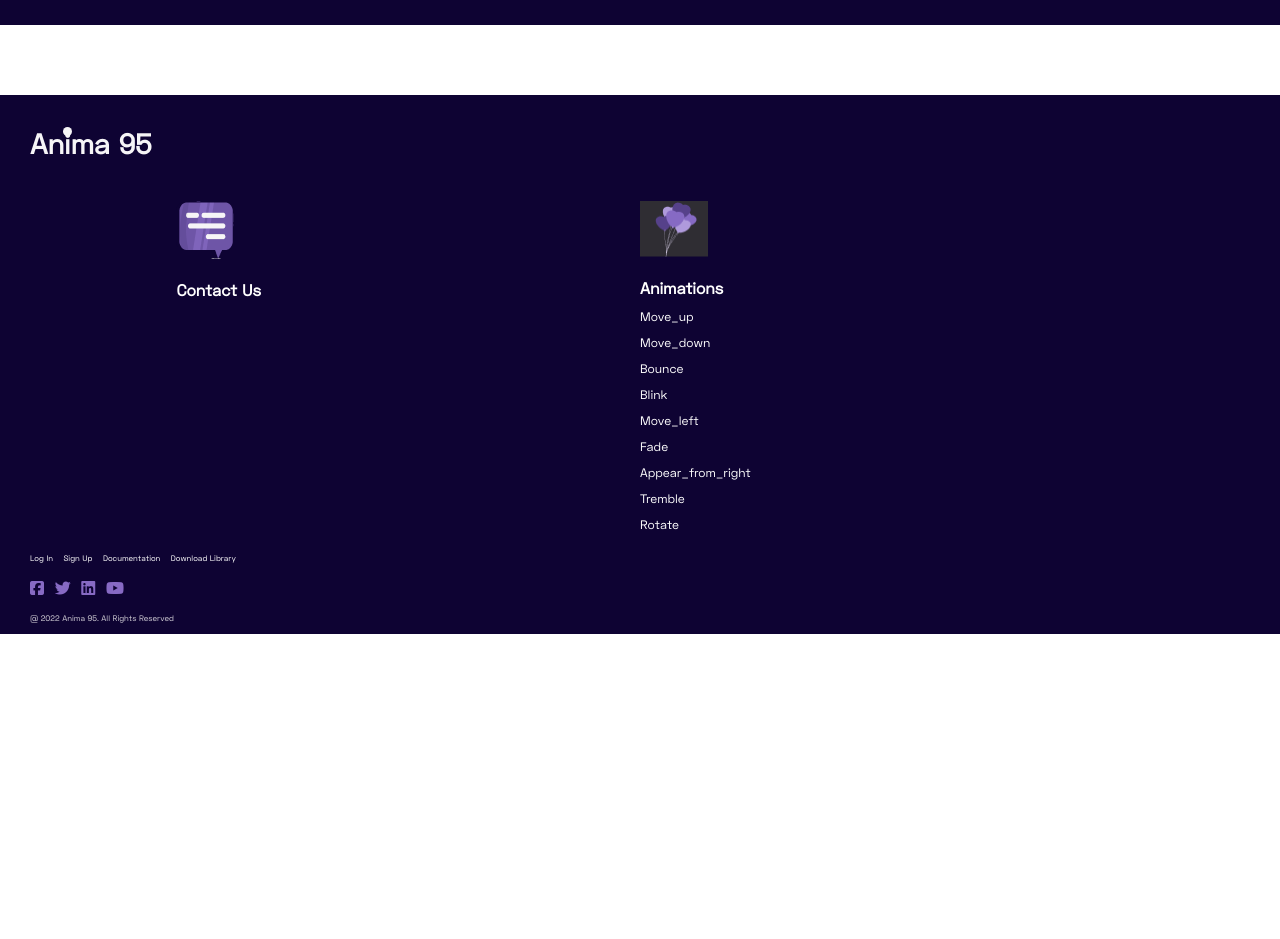
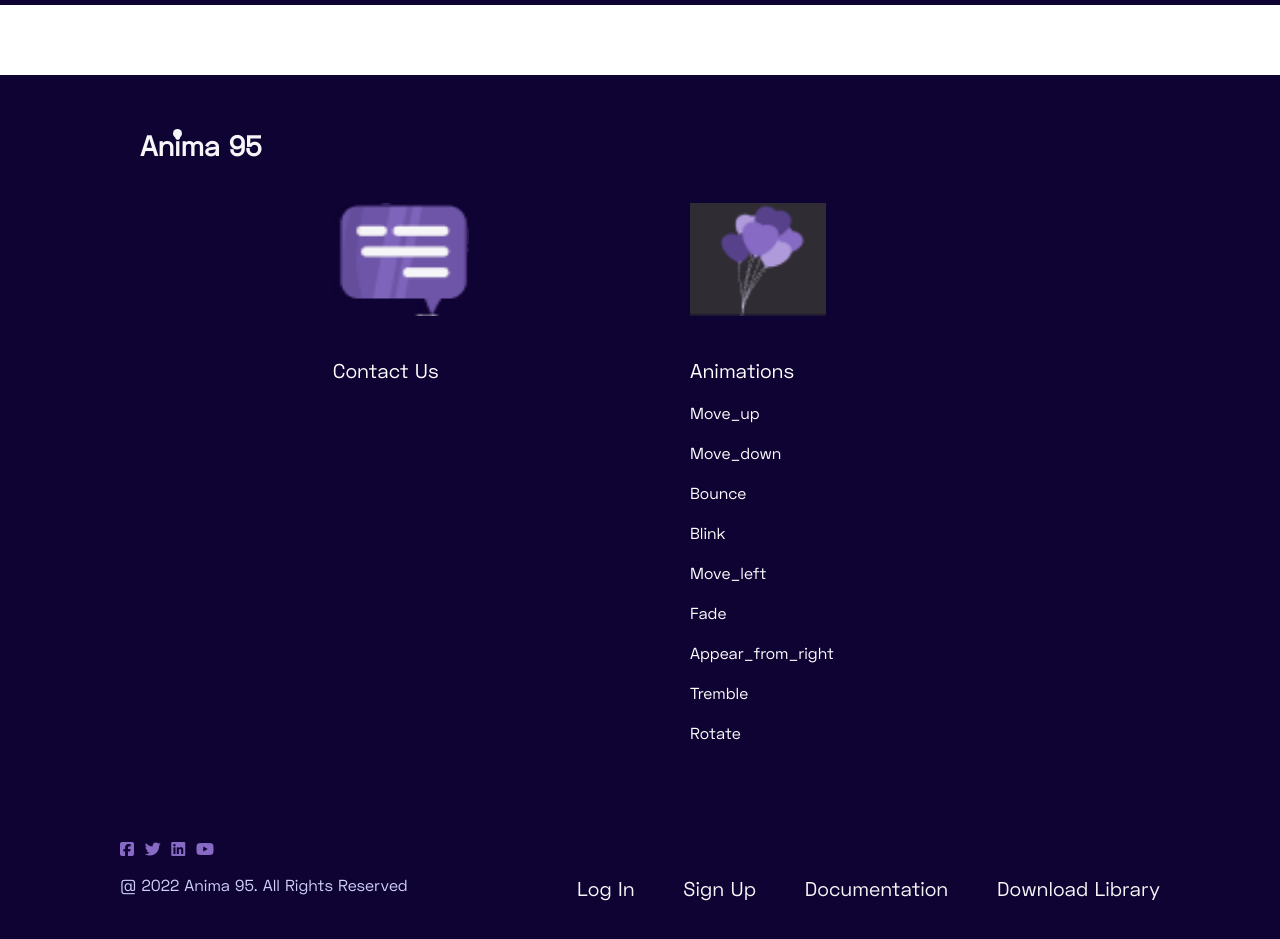
Before and after one commit to ajani-m1704425/hompage, a website: page index.html in a window 1280 px wide. Shown: the part 3660-4599 px from the top of the page. Before the commit the page ends 4294 px from the top, so only its background shows below. Drawn offline with Linux system fonts and the light colour scheme.

Commit message:
last review

```diff
--- a/index.css
+++ b/index.css
@@ -41,6 +41,7 @@ nav ul{
         line-height: 24px;
         color: #F6F5F7;
         position: relative;
+        cursor: pointer;
 }
 .inside_nav_container{
     display: flex;
@@ -193,6 +194,7 @@ nav ul{
     line-height: 21px;
     margin: auto;
     margin-bottom: 52px;
+    cursor: pointer;
  }
 
  .content2_container{
@@ -245,6 +247,7 @@ margin-top: 70px;
     padding: 14px 16px;
     margin-bottom: 22px;
     border: none;
+    cursor: pointer;
 }
 .speed_up{
     font-weight: 700;
@@ -277,7 +280,7 @@ margin-top: 70px;
     margin: auto;
 }
 .main_content3_container{
-    height: 120px;
+height: fit-content;
     width: 100%;
     background: #866AC4;
     padding: 5px 0px;
@@ -307,6 +310,7 @@ margin-top: 70px;
         color: #EDE3FF;
         text-align: center;
         padding: 6px;
+        cursor: pointer;
 }
 
 .user_review_container{
@@ -404,6 +408,7 @@ footer{
     width: 38%;
     height: inherit;
 
+
 }
 .contact_image{
     width: 58px;
@@ -415,6 +420,7 @@ footer{
     font-size: 16px;
     line-height: 24px;
     color: #FFFFFF;
+    cursor: pointer;
 }
 .footer_documentation{
     width: 38%;
@@ -432,6 +438,7 @@ font-weight: 700;
     line-height: 24px;
     color: #FFFFFF;
     margin-bottom: 8px;
+    cursor: pointer;
 }
 .animate{
         font-weight: 500;
@@ -439,6 +446,7 @@ font-weight: 700;
         line-height: 18px;
         color: #FFFFFF;
         margin-bottom: 8px;
+        cursor: pointer;
 }
 .footer_main_phone_nav{
     display: flex;
@@ -447,6 +455,7 @@ font-weight: 700;
     width: 206px;
     padding: 0px;
     margin-bottom: 16px;
+
 }
 .footer_nav_item{
     list-style-type: none;
@@ -454,6 +463,7 @@ font-weight: 700;
         font-size: 8px;
         line-height: 12px;
         color: #FFFFFF;
+        cursor: pointer;
 }
 .social_icon_container{
     display: flex;
@@ -463,14 +473,15 @@ font-weight: 700;
         margin-bottom: 16px;
 
 
+
 }
 .social_icon{
     display: block;
-
+    cursor: pointer;
     color: #876AC4;
 }
 .copyright_container{
-display: flex;
+    display: flex;
     flex-direction: row;
     justify-content: space-between;
 }
@@ -484,9 +495,9 @@ font-weight: 500;
     display: flex;
         flex-direction: row;
         justify-content: space-between;
-        width: 206px;
         padding: 0px;
         display: none;
+        cursor: pointer;
 }
 
 
@@ -720,7 +731,7 @@ font-weight: 500;
                 }
 
                 .main_content3_container {
-                    height: 230px;
+                height: 224px;
                     width: 100%;
                     background: #866AC4;
                     padding: 0px;
@@ -843,6 +854,144 @@ font-weight: 500;
 
                                     color: #EDE3FF;
                                 }
+
+footer {
+    background: #0E0333;
+    padding: 40px;
+    padding-bottom: 6px;
+}
+
+.footer_header {
+    margin-bottom: 40px;
+    padding-left: 30px;
+}
+
+.footer_container {
+    display: flex;
+    flex-direction: row;
+    justify-content: center;
+    height: fit-content;
+    margin-bottom: 20px;
+    margin-left: 100px;
+}
+
+.footer_contact {
+    width: 35%;
+    height: inherit;
+
+}
+
+.contact_image {
+    width: 58px;
+    height: 58px;
+    margin-bottom: 16px;
+}
+
+.contact_us {
+    font-weight: 700;
+    font-size: 16px;
+    line-height: 24px;
+    color: #FFFFFF;
+}
+
+.footer_documentation {
+    width: 35%;
+    height: inherit;
+
+}
+
+.documentation_image {
+    width: 68px;
+    height: 56px;
+    margin-bottom: 16px;
+}
+
+.animate_head {
+    font-weight: 700;
+    font-size: 16px;
+    line-height: 24px;
+    color: #FFFFFF;
+    margin-bottom: 8px;
+}
+
+.animate {
+    font-weight: 500;
+    font-size: 12.3299px;
+    line-height: 18px;
+    color: #FFFFFF;
+    margin-bottom: 8px;
+}
+
+.footer_main_phone_nav {
+    display: flex;
+    flex-direction: row;
+    justify-content: space-between;
+    width: 206px;
+    padding: 0px;
+    margin-bottom: 16px;
+    display: none;
+}
+
+.footer_nav_item {
+    list-style-type: none;
+    font-weight: 500;
+    font-size: 8px;
+    line-height: 12px;
+    color: #FFFFFF;
+}
+
+.social_icon_container {
+    display: flex;
+    flex-direction: row;
+    justify-content: space-between;
+    width: 94px;
+    margin-bottom: 16px;
+
+
+}
+
+.social_icon {
+    display: block;
+
+    color: #876AC4;
+}
+
+.copyright_container {
+    display: flex;
+    flex-direction: row;
+    justify-content: space-between;
+}
+
+.copyright_statement {
+    position: relative;
+    font-weight: 400;
+        font-size: 11.9182px;
+        line-height: 18px;
+    color: #D5D2D9;
+}
+
+.footer_main_other_nav {
+    display: flex;
+    flex-direction: row;
+    justify-content: space-between;
+    padding: 0px;
+    width: 350px;
+}
+.footer_nav_item{
+    font-weight: 500;
+        font-size: 13.9751px;
+        line-height: 21px;
+        /* identical to box height, or 150% */
+
+
+        /* Grey / 100 */
+
+        color: #F6F5F7;
+}
+
+.fa-long-arrow-right{
+    display: none;
+}
 
 
 }
@@ -998,12 +1147,12 @@ font-weight: 500;
                             flex-wrap: nowrap;
                             justify-content: space-between;
                             align-items: center;
-                            margin: 136px 0px;
+                            margin: 136px 100px;
                         }
 
                         .main_content3 {
 
-                            width: 29%;
+                            width: 33%;
                         }
 
                         .image_contain {
@@ -1019,7 +1168,7 @@ font-weight: 500;
                         }
 
                         .main_content3_container {
-                            height: 258px;
+                            height: fit-content;
                             width: 100%;
                             background: #866AC4;
                             padding: 0px;
@@ -1027,7 +1176,7 @@ font-weight: 500;
                         }
 
                         .main_content3_container_header {
-                            font-size: 28px;
+                            font-size: 24px;
                             line-height: 40px;
                             text-align: left;
                             color: #ede3ff;
@@ -1035,7 +1184,7 @@ font-weight: 500;
                         }
 
                         .main_content3_container_describe {
-                            font-size: 20px;
+                            font-size: 16px;
                             line-height: 28px;
                             text-align: left;
                             color: #E8E6EB;
@@ -1053,7 +1202,7 @@ font-weight: 500;
                         } */
 
                         .main_content3_container_start {
-                            font-size: 16px;
+                            font-size: 14px;
                             line-height: 24px;
                             color: #EDE3FF;
                             text-align: left;
@@ -1065,7 +1214,7 @@ font-weight: 500;
                                                               height: 300px;
                                                               background: #0E0333;
                                                               position: relative;
-                                                              padding: 100px;
+                                                              padding: 120px;
                                                               height: max-content;
                                                             margin-bottom: 155px;
                                                           }
@@ -1109,13 +1258,15 @@ font-weight: 500;
                                                           }
 
                                                           .user_comment {
-                                                              font-weight: 500;
-                                                              font-size: 36px;
-                                                              line-height: 48px;
+                                                            font-weight: 500;
+                                                                font-size: 40px;
+                                                                line-height: 48px;
+                                                                margin-left: 0ex;
                                                               text-align: left;
                                                               margin: 0px;
                                                               margin-top: 25px;
                                                               margin-bottom: 50px;
+
                                                               /* Grey / 100 */
 
                                                               color: #F6F5F7;
@@ -1147,6 +1298,141 @@ font-weight: 500;
 
                                                               color: #EDE3FF;
                                                           }
+
+footer {
+    background: #0E0333;
+    padding: 52px 120px;
+    padding-bottom: 8spx;
+}
+
+.footer_header {
+    margin-bottom: 40px;
+    padding-left: 20px;
+}
+
+.footer_container {
+    display: flex;
+    flex-direction: row;
+    justify-content: center;
+    height: fit-content;
+    margin-bottom: 80px;
+    margin-left: 100px;
+}
+
+.footer_contact {
+    width: 38%;
+    height: inherit;
+
+}
+
+.contact_image {
+    width: 136px;
+    height: 113px;
+    margin-bottom: 36px;
+}
+
+.contact_us {
+    font-weight: 500;
+        font-size: 20px;
+        line-height: 30px;
+    color: #FFFFFF;
+}
+
+.footer_documentation {
+    width: 38%;
+    height: inherit;
+
+}
+
+.documentation_image {
+    width: 136px;
+        height: 113px;
+    margin-bottom: 36px;
+}
+
+.animate_head {
+    font-weight: 500;
+        font-size: 20px;
+        line-height: 30px;
+    color: #FFFFFF;
+    margin-bottom: 16px;
+}
+
+.animate {
+    font-weight: 500;
+        font-size: 16px;
+        line-height: 24px;
+    color: #FFFFFF;
+    margin-bottom: 16px;
+}
+
+.footer_main_phone_nav {
+    display: flex;
+    flex-direction: row;
+    justify-content: space-between;
+    width:96px;
+    padding: 0px;
+    margin-bottom: 16px;
+    display: none;
+}
+
+.footer_nav_item {
+    list-style-type: none;
+    font-weight: 500;
+    font-size: 8px;
+    line-height: 12px;
+    color: #FFFFFF;
+}
+
+.social_icon_container {
+    display: flex;
+    flex-direction: row;
+    justify-content: space-between;
+    width: 94px;
+    margin-bottom: 16px;
+
+
+}
+
+.social_icon {
+    display: block;
+
+    color: #876AC4;
+}
+
+.copyright_container {
+    display: flex;
+    flex-direction: row;
+    justify-content: space-between;
+}
+
+.copyright_statement {
+    position: relative;
+    font-weight: 400;
+        font-size: 16px;
+        line-height: 24px;
+    color: #CED0F7;
+}
+
+.footer_main_other_nav {
+    display: flex;
+    flex-direction: row;
+    justify-content: space-between;
+    padding: 0px;
+    width: 583px;
+}
+
+.footer_nav_item {
+    font-weight: 500;
+        font-size: 20px;
+        line-height: 30px;
+    /* identical to box height, or 150% */
+
+
+    /* Grey / 100 */
+
+    color: #F6F5F7;
+}
 }
 
 
@@ -1295,4 +1581,7 @@ font-weight: 500;
 
                                             color: #EDE3FF;
                                         }
+                                        .arrow{
+                                            display: inline;
+                                        }
 }
--- a/index.html
+++ b/index.html
@@ -35,7 +35,7 @@
                 <p class="description_desktop">Anima 95 is an easy-to-use animation library with a simple implementation. It is downloaded as a zip file and uses CSS
                 class attributes.</p>
                 <p class="description_phone">Want to see amazing animations bein created?</p>
-                <button class="explore_btn">Explore More</button>
+                <button class="explore_btn">Explore More </button>
             </div>
             <div class="header_animation">
 
@@ -49,7 +49,7 @@
             <p class="content_describe">Anima’s system makes complex animations simple.
             It can be used on virtually any project.</p>
             <div class="content_animation"></div>
-            <button class="content_explore">Explore More</button>
+            <button class="content_explore">Explore More </button>
         </div>
         <div class="content2_container">
             <div class="content2_animation"></div>
@@ -57,7 +57,7 @@
                 <h3 class="content2_header">Light-weight animation
                 compilation</h3>
                 <p class="content2_describe">One file is all you need</p>
-                <button class="content2_explore">Explore More</button>
+                <button class="content2_explore">Explore More </button>
             </div>
         </div>
         <h2 class="speed_up">Speed up your coding game</h2>
@@ -69,7 +69,7 @@
                 <div class="main_content3_container">
                     <h4 class="main_content3_container_header">Beginner Friendly</h4>
                     <p class="main_content3_container_describe">Do not be overwhelmed. Code animations with Anima95 and deliver intresting projects with ease.</p>
-                    <p class="main_content3_container_start">Get started <span></span></p>
+                    <p class="main_content3_container_start">Get started <span class="fa fa-long-arrow-right arrow"></span></p>
                 </div>
             </div>
             <div class="main_content3">
@@ -79,7 +79,7 @@
                 <div class="main_content3_container">
                     <h4 class="main_content3_container_header">Easy Integration</h4>
                     <p class="main_content3_container_describe extra_padding">Just register, download library and call the functions. No big deal.</p>
-                    <p class="main_content3_container_start">Get started <span></span></p>
+                    <p class="main_content3_container_start">Get started <span class="fa fa-long-arrow-right arrow"></span></p>
                 </div>
             </div>
             <div class="main_content3">
@@ -89,7 +89,7 @@
                 <div class="main_content3_container">
                     <h4 class="main_content3_container_header">ABC Documentation</h4>
                     <p class="main_content3_container_describe ">No confusions. Get a simple, easy guide to the use of Anima 95 library.</p>
-                    <p class="main_content3_container_start">Get started <span></span></p>
+                    <p class="main_content3_container_start">Get started <span class="fa fa-long-arrow-right arrow"></span></p>
                 </div>
             </div>
         </div>
```
